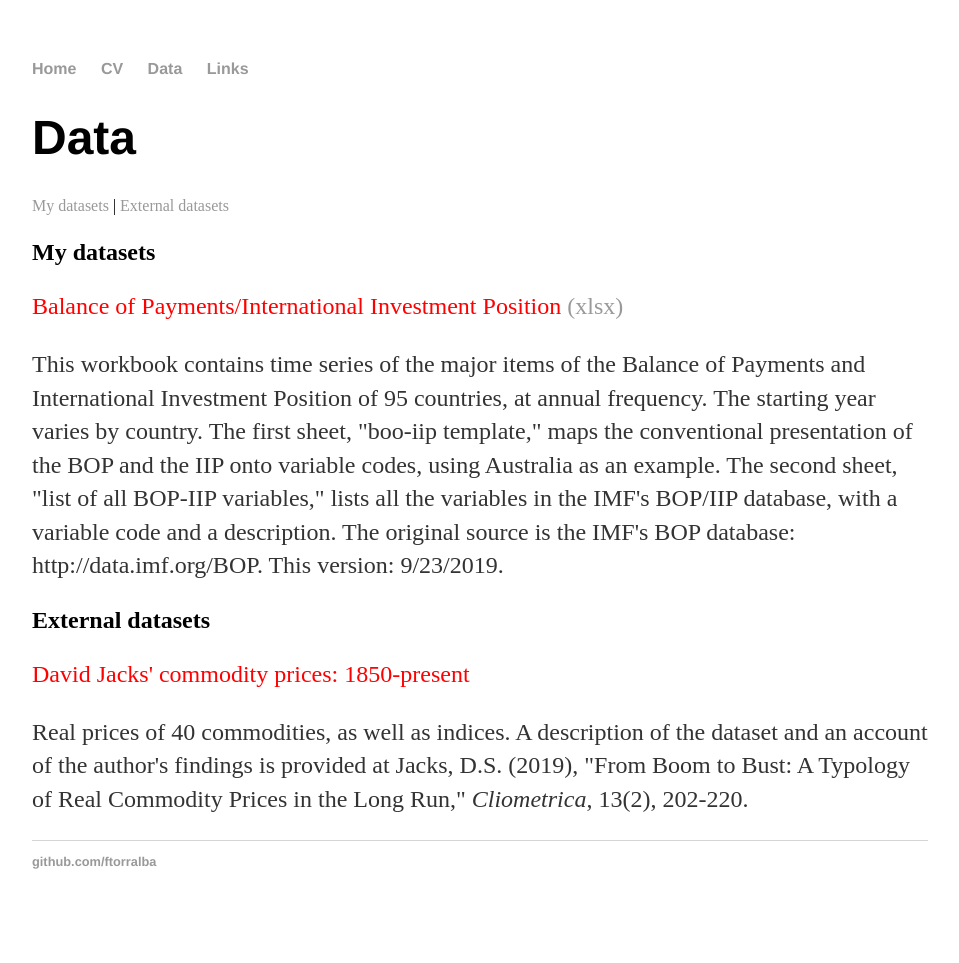
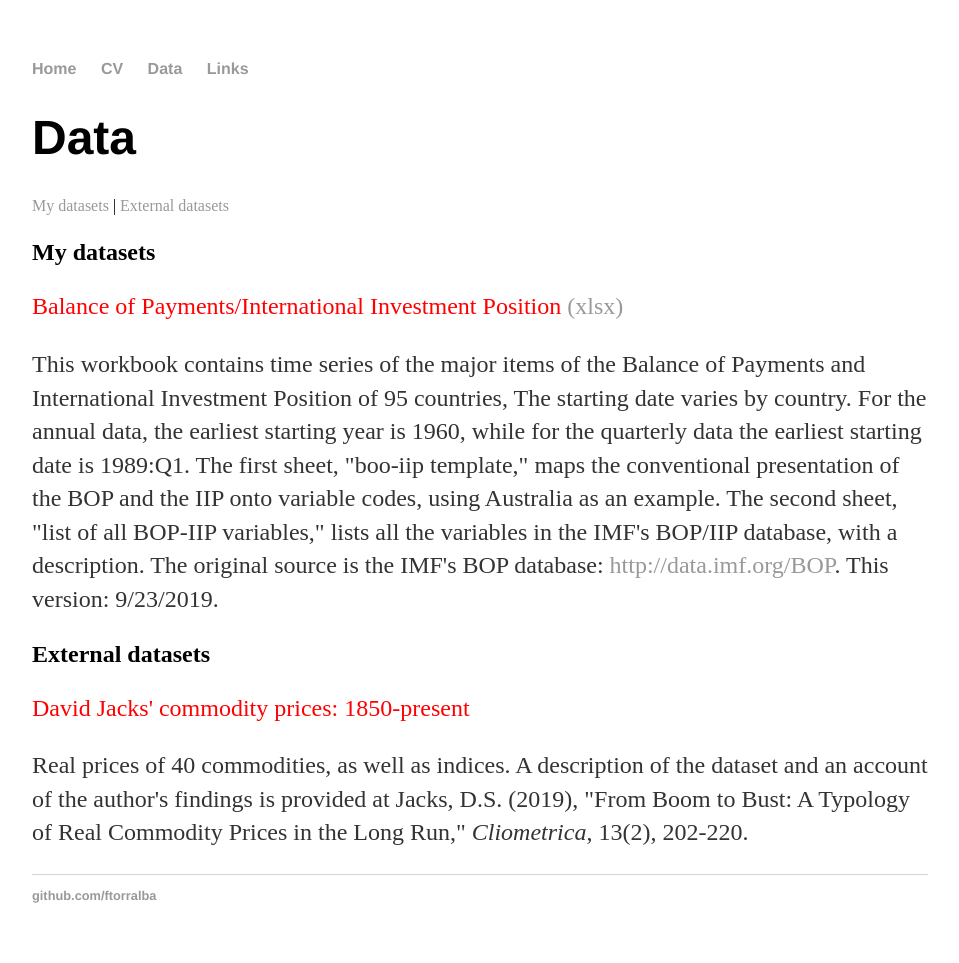
Before and after one commit to ftorralba/ftorralba.github.io, a Jekyll site: the page built from data.html, in a window 1280 px wide. Shown: the whole page, without its empty margins (160-1119 px from the left). Built offline with Jekyll 4.4.1, drawn with Linux system fonts in a browser that asks for light colours; before the commit the page ends 929 px from its top, so only the background shows below that.

Commit message:
major corrections

```diff
--- a/data.html
+++ b/data.html
@@ -11,10 +11,11 @@ title: Data
   <font color="red">Balance of Payments/International Investment Position</font> <a href="bopiip_a.xlsx" download="bopiip_a.xlsx">(xlsx)</a>
 	<p>
   This workbook contains time series of the major items of the Balance of Payments and International Investment Position of 95 countries,
-  at annual frequency. The starting year varies by country. The first sheet, "boo-iip template," maps the conventional presentation of
-  the BOP and the IIP onto variable codes, using Australia as an example. The second sheet, "list of all BOP-IIP variables," lists all
-  the variables in the IMF's BOP/IIP database, with a variable code and a description.
-  The original source is the IMF's BOP database: http://data.imf.org/BOP.
+  The starting date varies by country. For the annual data, the earliest starting year is 1960, while for the quarterly data the earliest
+  starting date is 1989:Q1. The first sheet, "boo-iip template," maps the conventional presentation of the BOP and the IIP onto
+  variable codes, using Australia as an example. The second sheet, "list of all BOP-IIP variables," lists all the variables in the IMF's
+  BOP/IIP database, with a description. The original source is the IMF's BOP database:
+  <a href="http://data.imf.org/BOP">http://data.imf.org/BOP</a>.
   This version: 9/23/2019.
 	<p>
 	<p>
```
